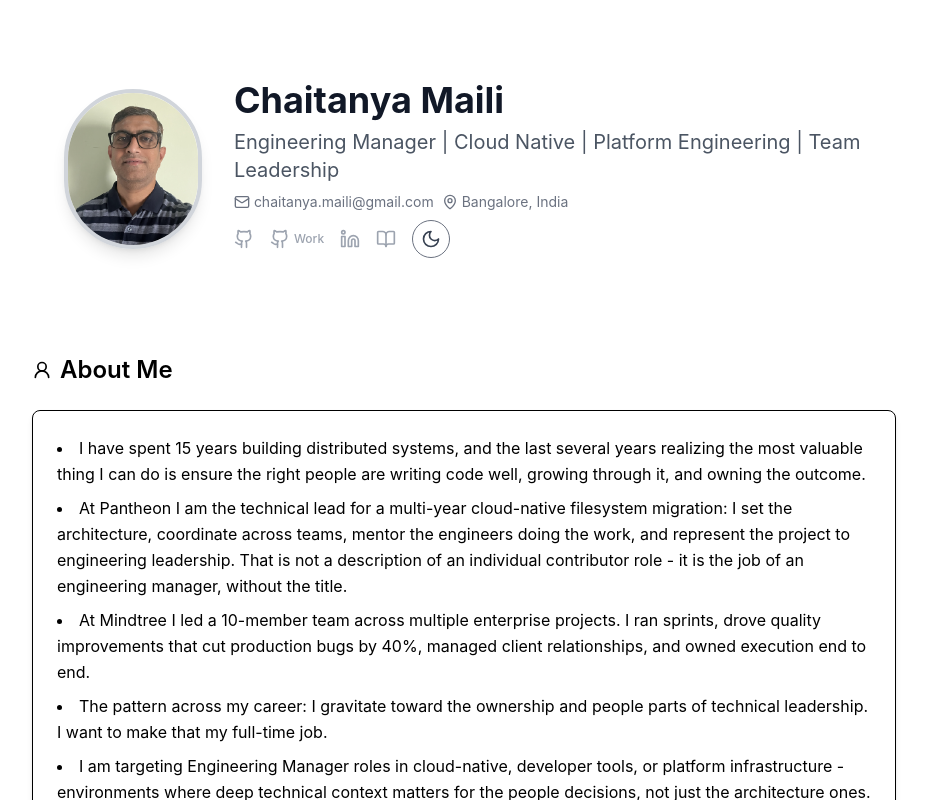
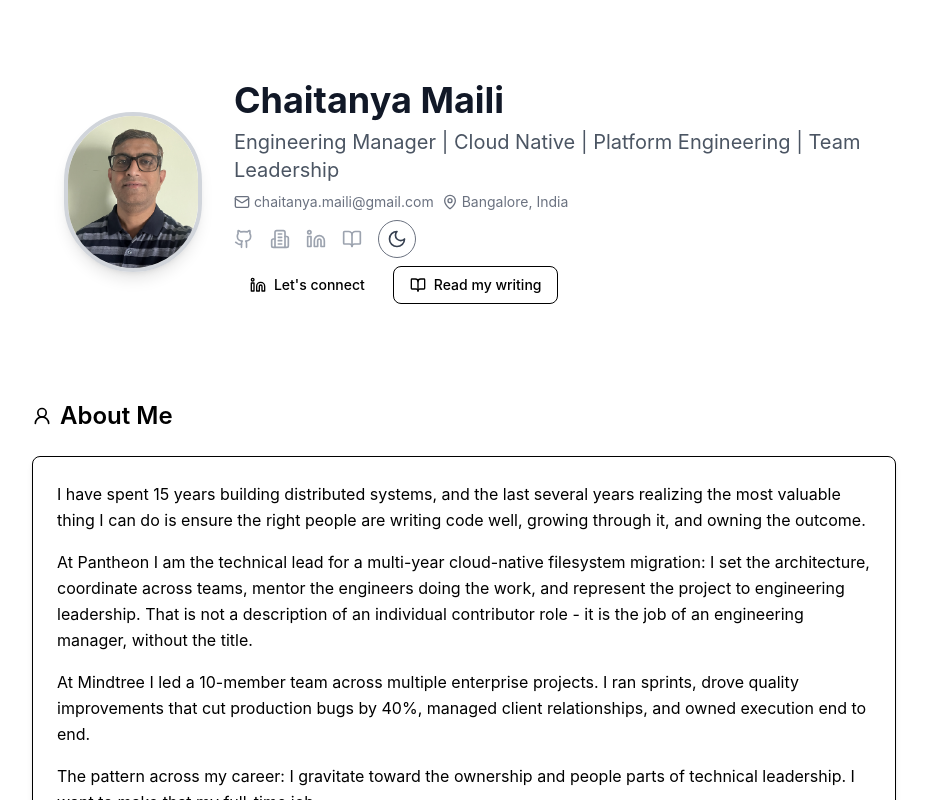
Before and after one commit to chaitanyamaili/chaitanyamaili.github.io, a React (Create React App) app: page / in a window 1280 px wide. Shown: the top 800 px of the page, without its empty margins (176-1103 px from the left). Built offline with nearby package versions, Linux system fonts and the light colour scheme.

Commit message:
feat(portfolio): prose About, Building2 work GitHub, CTA buttons, 5th project card

```diff
--- a/public/cv.json
+++ b/public/cv.json
@@ -96,6 +96,12 @@
       "title": "AAMC Internal Microsite Platform",
       "description": "Designed a multi-site platform enabling business teams to launch branded internal microsites without engineering involvement each time. Custom content types, per-site theming, and site-specific assets via Drupal Domain Access. Reduced new-site launch time from 3 weeks to 2 days - a direct improvement to team productivity.",
       "tech": "Drupal 9, MySQL, Docker, Acquia BLT"
+    },
+    {
+      "title": "Engineering Blog Platform",
+      "description": "Built a technical blog with a custom series system for multi-part long-form writing. Includes series navigation, per-post share panels, and a series landing page. Three active series covering Kubernetes Gateway API, Generative AI in production, and open-source LLM evaluation - used to demonstrate technical leadership thinking in public.",
+      "tech": "Astro, TypeScript, Tailwind CSS, GitHub Actions",
+      "link": "https://chaitanyamaili.in/blogs/"
     }
   ],
   "education": [
--- a/src/components/About.tsx
+++ b/src/components/About.tsx
@@ -17,13 +17,13 @@ const About = ({ aboutMe }: AboutProps) => {
         transition={{ duration: 0.4 }}
         className="bg-card p-6 rounded-lg border border-border shadow-md"
       >
-        <ul className="list-disc list-inside text-muted-foreground space-y-2 print:text-black print:text-[11pt] print:leading-[1.4]">
+        <div className="space-y-4 text-muted-foreground print:text-black print:text-[11pt] print:leading-[1.4]">
           {paragraphs.map((para, i) => (
-            <li key={i} className="leading-relaxed">
+            <p key={i} className="leading-relaxed">
               {para}
-            </li>
+            </p>
           ))}
-        </ul>
+        </div>
       </motion.div>
     </section>
   );
--- a/src/components/Hero.tsx
+++ b/src/components/Hero.tsx
@@ -1,5 +1,5 @@
 import { motion } from "framer-motion"
-import { Mail, MapPin, Phone, Github, Linkedin, Twitter, BookOpen } from "lucide-react"
+import { Mail, MapPin, Phone, Github, Linkedin, Twitter, BookOpen, Building2 } from "lucide-react"
 import IconLink from "./IconLink"
 import ThemeToggle from "./ThemeToggle"
 
@@ -68,21 +68,33 @@ const Hero = ({
           <div className="flex gap-4 justify-center md:justify-start mt-4 social-icons">
             <IconLink href={github} icon={Github} label="GitHub" />
             {githubWork && (
-              <a
-                href={githubWork}
-                target="_blank"
-                rel="noopener noreferrer"
-                aria-label="GitHub (Work)"
-                className="text-gray-400 hover:text-white transition-colors duration-200 flex items-center gap-1"
-              >
-                <Github className="w-5 h-5" />
-                <span className="text-xs font-medium">Work</span>
-              </a>
+              <IconLink href={githubWork} icon={Building2} label="GitHub (Work)" />
             )}
             <IconLink href={linkedin} icon={Linkedin} label="LinkedIn" />
             {twitter && <IconLink href={twitter} icon={Twitter} label="Twitter" />}
             <IconLink href="https://chaitanyamaili.in/blogs/" icon={BookOpen} label="Blog" />
             <ThemeToggle />
+          </div>
+
+          <div className="flex gap-3 justify-center md:justify-start mt-4">
+            <a
+              href={linkedin}
+              target="_blank"
+              rel="noopener noreferrer"
+              className="inline-flex items-center gap-2 px-4 py-2 rounded-lg bg-primary text-primary-foreground text-sm font-medium hover:opacity-90 transition-opacity"
+            >
+              <Linkedin className="w-4 h-4" />
+              Let's connect
+            </a>
+            <a
+              href="https://chaitanyamaili.in/blogs/"
+              target="_blank"
+              rel="noopener noreferrer"
+              className="inline-flex items-center gap-2 px-4 py-2 rounded-lg border border-border text-sm font-medium hover:bg-accent transition-colors"
+            >
+              <BookOpen className="w-4 h-4" />
+              Read my writing
+            </a>
           </div>
         </div>
       </header>
```
